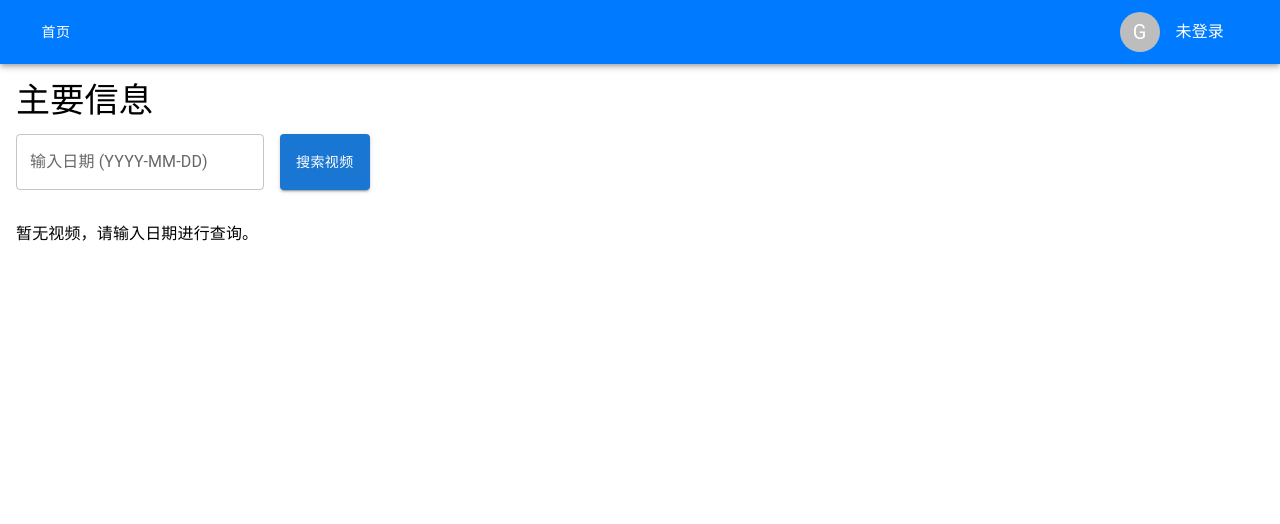
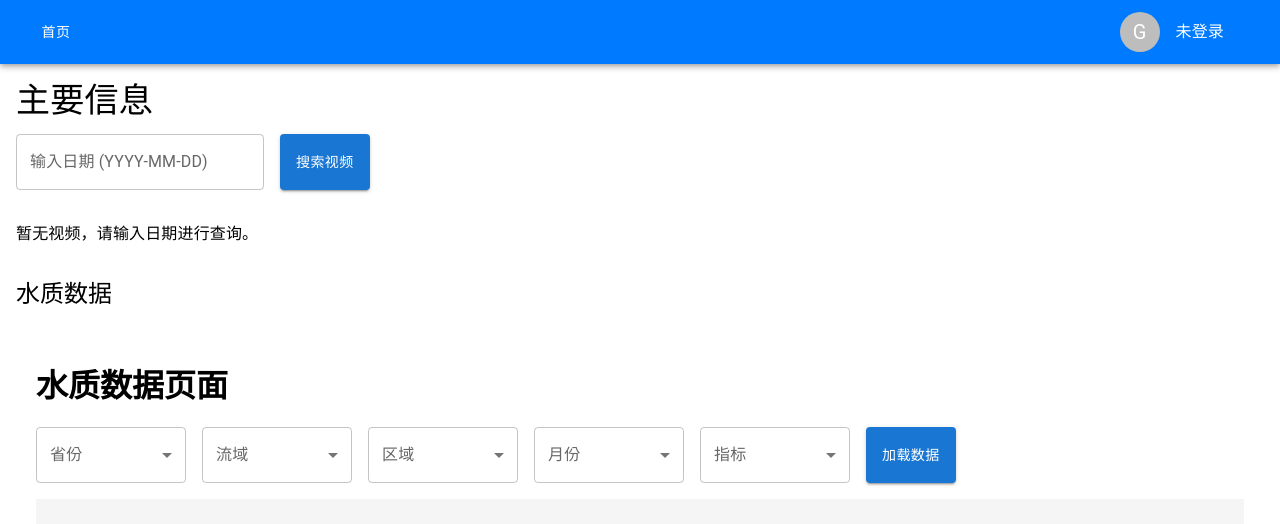
Before and after one commit to open-sun/software, a React (Create React App) app in the folder frontend/: page /maininfo in a window 1280 px wide. Shown: the top 524 px of the page. Built offline with nearby package versions, Linux system fonts and the light colour scheme.

Commit message:
WaterQuality完成组件组装，并将其导入maininfo页面中

```diff
--- a/frontend/src/pages/maininfo.tsx
+++ b/frontend/src/pages/maininfo.tsx
@@ -1,6 +1,7 @@
 import React, { useState, useEffect } from 'react';
 import { Typography, Box, Card, CardMedia, TextField, Button } from '@mui/material';
 import { getVideosByDate } from '../services/DataGet';
+import WaterQuality from './WaterQuality'; // 导入 WaterQuality 组件
 
 const MainInfo: React.FC = () => {
   const [date, setDate] = useState('');
@@ -73,7 +74,17 @@ const MainInfo: React.FC = () => {
           </Typography>
         )}
       </Box>
+
+         {/* 在 MainInfo 中嵌入 WaterQuality 组件 */}
+      <Box sx={{ mt: 4 }}>
+        <Typography variant="h5" component="h2" gutterBottom>
+          水质数据
+        </Typography>
+        <WaterQuality />
+      </Box>
     </Box>
+
+
   );
 };
 
```
